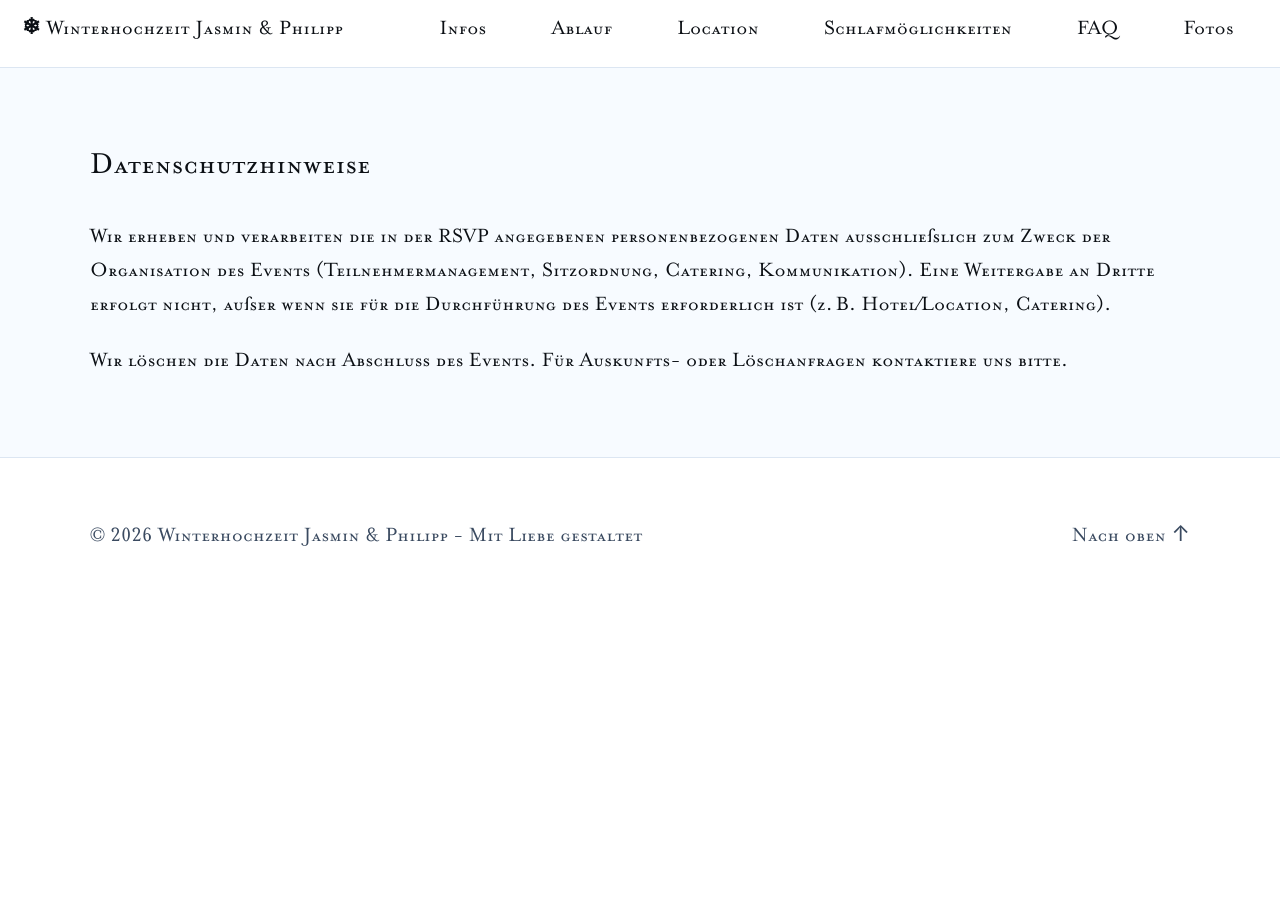
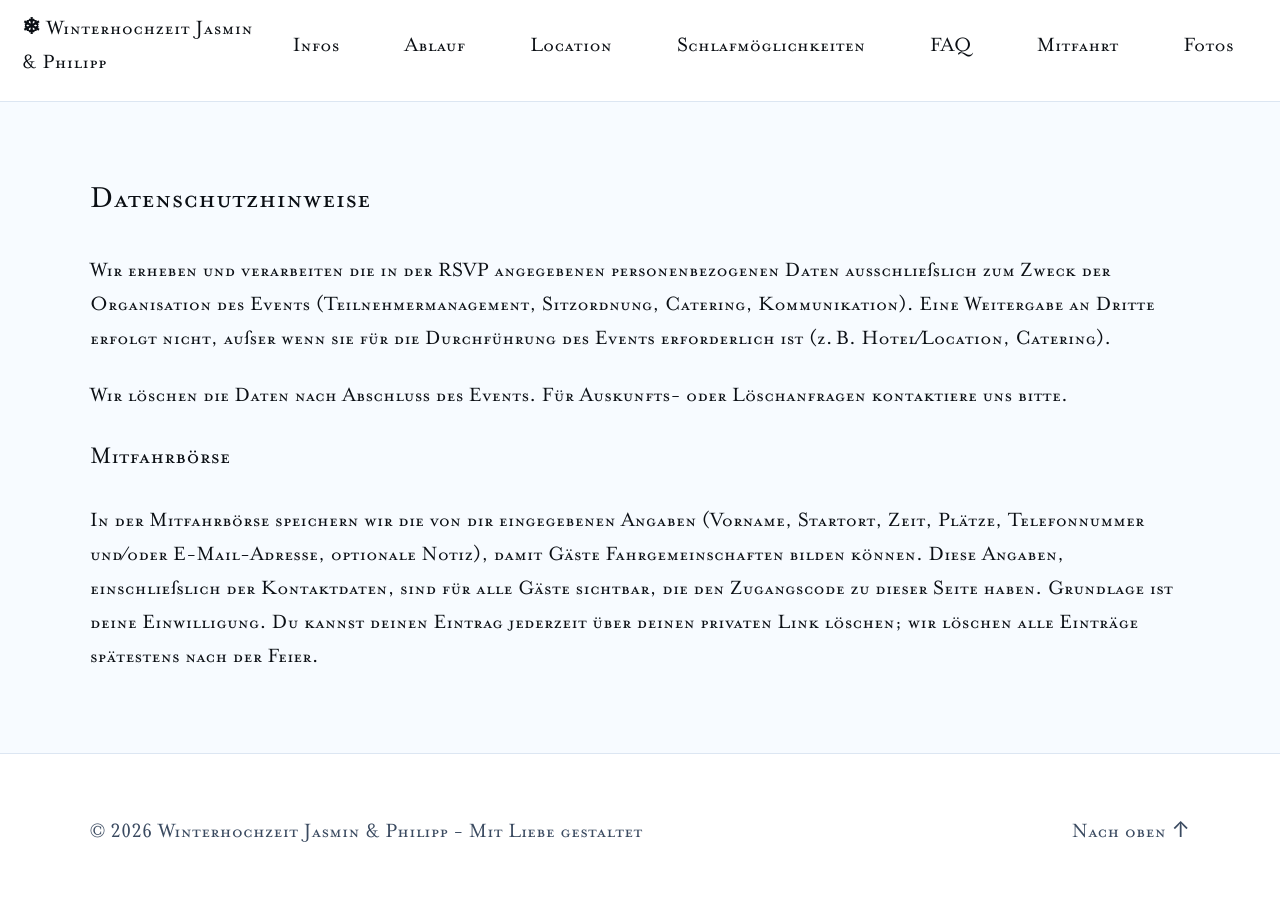
Before and after one commit to philippwirtz/Winterhochzeit, a Flask app: page /privacy in a window 1280 px wide. Before the commit the page ends 546 px from the top, so only its background shows below. Run offline with Flask 3, Linux system fonts and the light colour scheme; the visitor is signed in with stand-in values (Sample User, id 1); some libraries are stand-ins or nearby versions.

Commit message:
Mitfahrbörse: Menüpunkt, Datenschutz, Abschalter, README
Co-Authored-By: Claude Sonnet 5.5 <noreply@anthropic.com>

```diff
--- a/templates/base.html
+++ b/templates/base.html
@@ -25,7 +25,7 @@
     />
     <link
       rel="stylesheet"
-      href="{{ url_for('static', filename='styles.css') }}?v=17"
+      href="{{ url_for('static', filename='styles.css') }}?v=18"
     />
     {% block head %}{% endblock %}
   </head>
@@ -41,6 +41,9 @@
       <li><a href="{{ url_for('index') }}#location">Location</a></li>
       <li><a href="{{ url_for('index') }}#uebernachtung">Schlafmöglichkeiten</a></li>
       <li><a href="{{ url_for('index') }}#faq">FAQ</a></li>
+      {% if carpool_enabled %}
+      <li><a href="{{ url_for('carpool') }}">Mitfahrt</a></li>
+      {% endif %}
       <li><a href="{{ url_for('fotos') }}">Fotos</a></li>
       {% if rsvp_open %}
       <li><a href="{{ url_for('index') }}#rsvp" class="btn btn--small">RSVP</a></li>
--- a/templates/index.html
+++ b/templates/index.html
@@ -111,6 +111,9 @@
                     <p class="timeline__text">
                         Ab 17 Uhr gemütliches Beisammensein in der Krähenlochhütte in Gutmadingen mit Abendessen.
                         Toilettenhäuschen (Plumpsklo) vorhanden.
+                        {% if carpool_enabled %}
+                        <br /><a href="{{ url_for('carpool') }}">Fahrgemeinschaft bilden →</a>
+                        {% endif %}
                     </p>
                 </div>
             </li>
--- a/templates/privacy.html
+++ b/templates/privacy.html
@@ -13,6 +13,16 @@
       Wir löschen die Daten nach Abschluss des Events. Für Auskunfts- oder
       Löschanfragen kontaktiere uns bitte.
     </p>
+    <h3>Mitfahrbörse</h3>
+    <p>
+      In der Mitfahrbörse speichern wir die von dir eingegebenen Angaben (Vorname,
+      Startort, Zeit, Plätze, Telefonnummer und/oder E-Mail-Adresse, optionale
+      Notiz), damit Gäste Fahrgemeinschaften bilden können. Diese Angaben,
+      einschließlich der Kontaktdaten, sind für alle Gäste sichtbar, die den
+      Zugangscode zu dieser Seite haben. Grundlage ist deine Einwilligung. Du kannst
+      deinen Eintrag jederzeit über deinen privaten Link löschen; wir löschen alle
+      Einträge spätestens nach der Feier.
+    </p>
   </div>
 </section>
 {% endblock %}
```
Also changed, not shown: tests/run_tests.py (+14 -1 lines), README.md.
